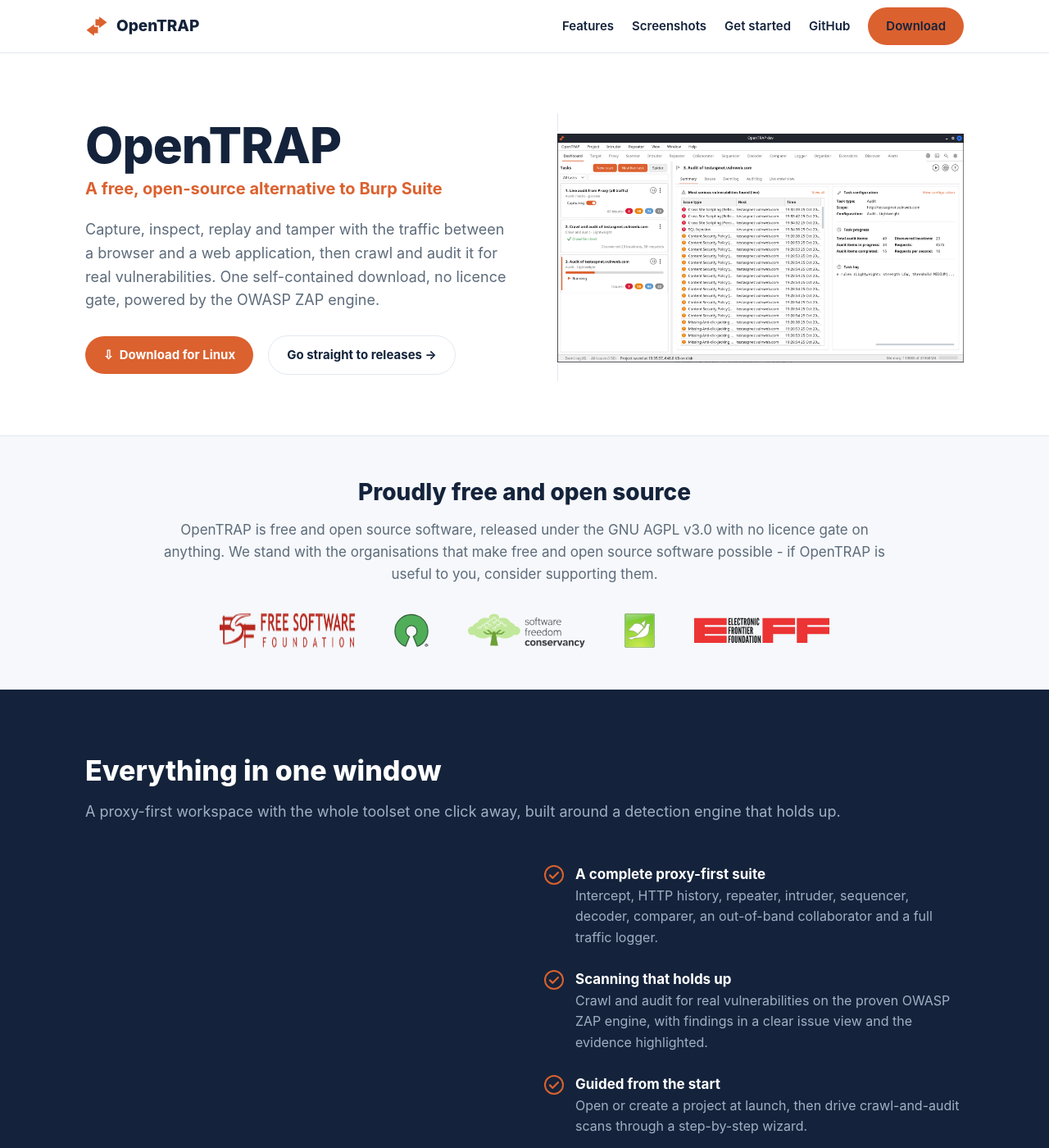
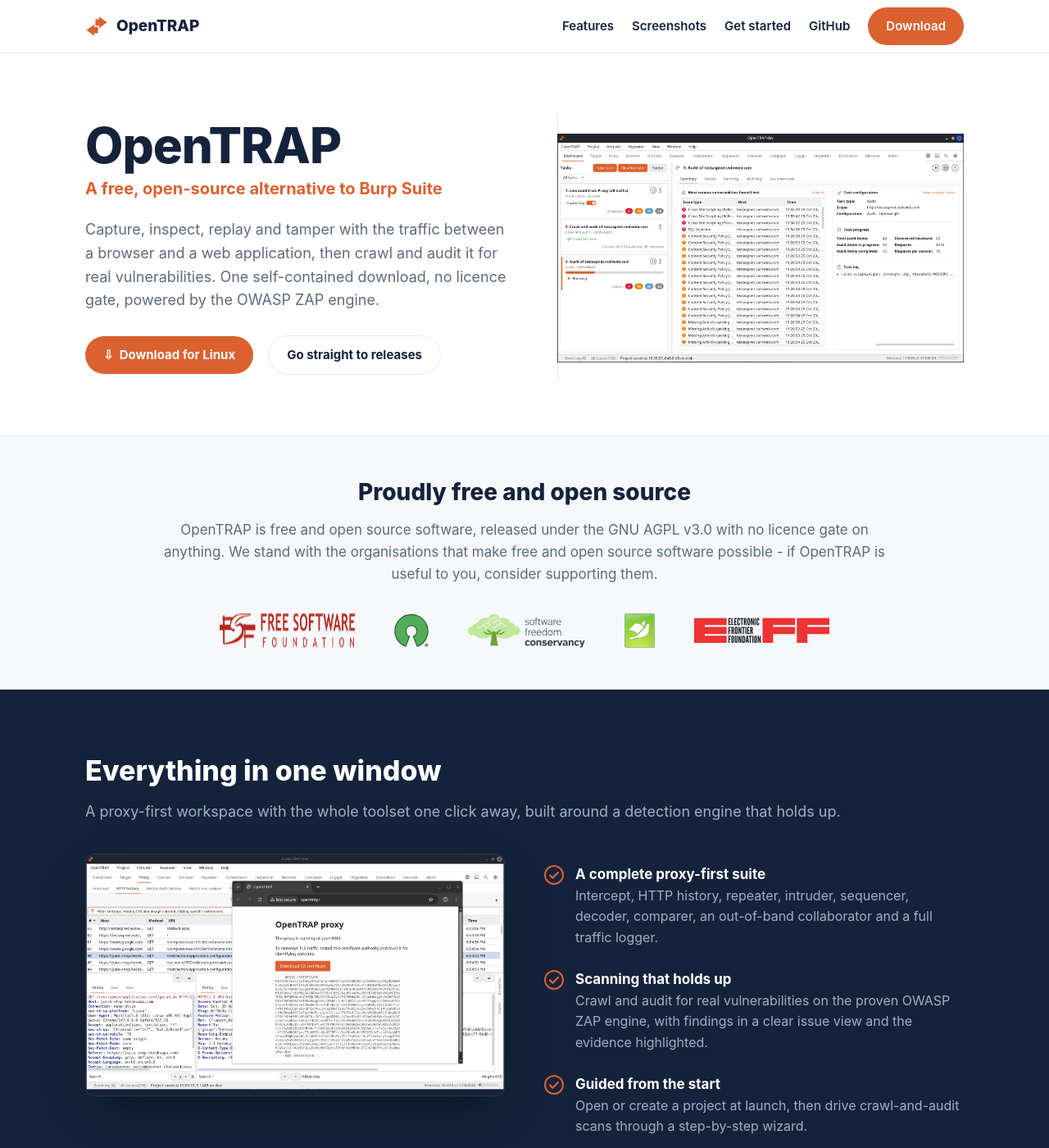
Before and after one commit to BradMyrick/opentrap, a Jekyll site: the page built from docs/index.md, in a window 1280 px wide and 1400 px high. Shown: the whole window at 82% size. Built offline with Jekyll 4.4.1, drawn with Linux system fonts in a browser that asks for light colours.

Commit message:
Site: pin the features screenshot, white text on every download button, drop the arrow
The features band aligned its screenshot to the middle of a list three
times its height, leaving a block of empty space above it. The screenshot
now sits at the top and stays in view as the list scrolls. The nav's link
rule outranked the button rule, so the header download button could take
the navy link colour; every primary button is white on orange in every
state. The releases button loses its trailing arrow.

```diff
--- a/docs/_layouts/default.html
+++ b/docs/_layouts/default.html
@@ -45,8 +45,8 @@ img{max-width:100%}
 .nav .links a:hover{color:var(--orange);text-decoration:none}
 .btn{display:inline-flex;align-items:center;gap:8px;font-weight:700;border-radius:999px;
   padding:11px 22px;font-size:15px;cursor:pointer;border:0;transition:.15s}
-.btn-primary{background:var(--orange);color:#fff}
-.btn-primary:hover{background:var(--orange-d);color:#fff;text-decoration:none}
+.btn-primary,a.btn-primary,.nav .links a.btn-primary,a.btn-primary:visited{background:var(--orange);color:#fff}
+.btn-primary:hover,a.btn-primary:hover,.nav .links a.btn-primary:hover{background:var(--orange-d);color:#fff;text-decoration:none}
 .btn-ghost{background:transparent;color:var(--navy);border:1.5px solid var(--line)}
 .btn-ghost:hover{border-color:var(--orange);color:var(--orange);text-decoration:none}
 
@@ -64,8 +64,10 @@ img{max-width:100%}
 .band{background:var(--navy);color:#dfe7f0;padding:72px 0}
 .band h2{color:#fff;font-size:34px;margin:0 0 8px;font-weight:800}
 .band .lead{color:#9fb0c4;font-size:18px;margin:0 0 36px}
-.band .grid{display:grid;grid-template-columns:1fr 1fr;gap:48px;align-items:center}
+.band .grid{display:grid;grid-template-columns:1fr 1fr;gap:48px;align-items:start}
 .band .shot{border-radius:10px;overflow:hidden;box-shadow:0 20px 50px -20px rgba(0,0,0,.6);border:1px solid rgba(255,255,255,.08)}
+/* The screenshot is shorter than the feature list: pin it so it rides along as the list scrolls, instead of floating mid-way in empty space. */
+.band .grid .shot{position:sticky;top:88px}
 .checks{list-style:none;margin:0;padding:0}
 .checks li{display:flex;gap:14px;padding:12px 0;align-items:flex-start}
 .checks .ic{flex:0 0 24px;margin-top:2px}
@@ -119,7 +121,7 @@ footer .fl{display:flex;gap:22px;flex-wrap:wrap}
   .hero{padding:48px 0}
   .hero h1{font-size:44px}
   .nav .links a:not(.btn){display:none}
-  .band .grid .shot{order:2}
+  .band .grid .shot{order:2;position:static}
 }
 </style>
 </head>
--- a/docs/index.md
+++ b/docs/index.md
@@ -10,7 +10,7 @@ title: OpenTRAP
     <p class="lead">Capture, inspect, replay and tamper with the traffic between a browser and a web application, then crawl and audit it for real vulnerabilities. One self-contained download, no licence gate, powered by the OWASP ZAP engine.</p>
     <div class="cta">
       <a class="btn btn-primary" href="https://github.com/opentrap/opentrap/releases/latest/download/opentrap-x86_64.appimage">&#8681;&nbsp; Download for Linux</a>
-      <a class="btn btn-ghost" href="https://github.com/opentrap/opentrap/releases/latest">Go straight to releases &rarr;</a>
+      <a class="btn btn-ghost" href="https://github.com/opentrap/opentrap/releases/latest">Go straight to releases</a>
     </div>
   </div>
   <div class="hshot">
```
